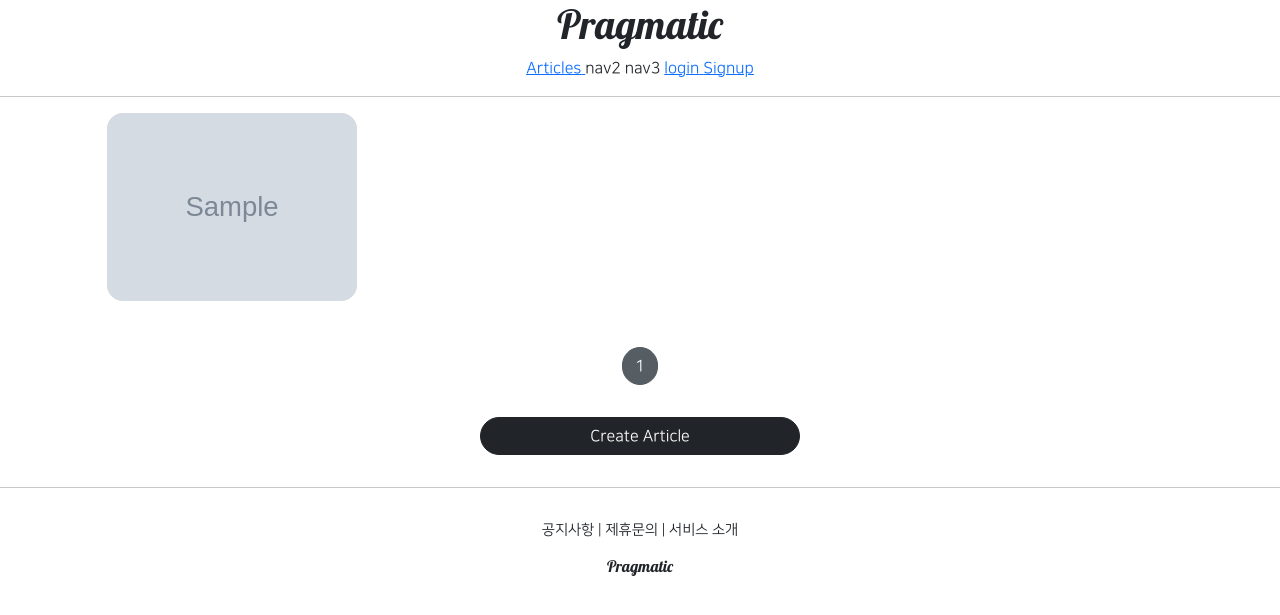
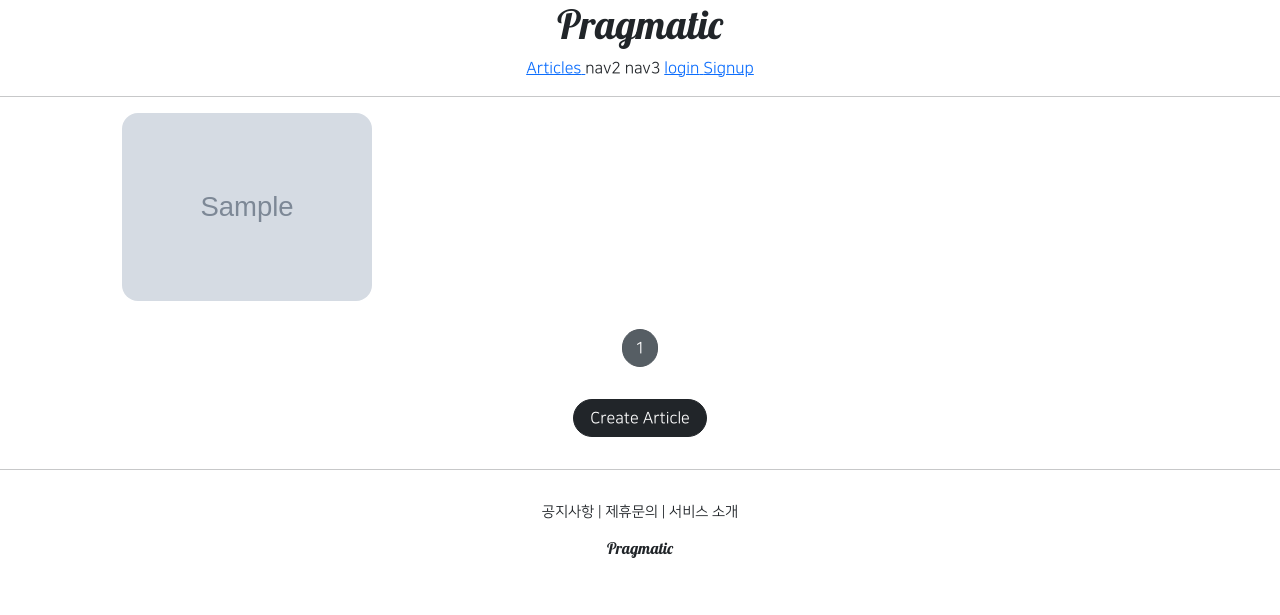
Before and after one commit to heyhyo11/pragmatic, a Django app: page /articles/list/ in a window 1280 px wide. Shown: the top 615 px of the page. Run offline with Django 4.2, Linux system fonts and the light colour scheme; tables that the repository leaves empty hold one stand-in row (values such as "Sample post"); grey boxes marked "Sample" are stand-in pictures; some libraries are stand-ins or nearby versions.

Commit message:
django course 39 commit

```diff
--- a/articleapp/templates/articleapp/list.html
+++ b/articleapp/templates/articleapp/list.html
@@ -4,9 +4,18 @@
 {% block content %}
 
     <style>
+
+        .container {
+          padding: 0;
+          margin: 0, auto;
+        }
+
+        .container a {
+          width: 45%;
+          max-width: 250px;
+        }
+
         .container div {
-          width: 250px;
-          background-color: antiquewhite;
           display: flex;
           justify-content: center;
           align-items: center;
@@ -38,7 +47,7 @@
     {% include 'snippets/pagination.html' with page_obj=page_obj %}
 
     <div style="text-align: center;">
-        <a href="{% url 'articleapp:create' %}" class="btn btn-dark rounded-pill col-3 mt-3 mb-3">
+        <a href="{% url 'articleapp:create' %}" class="btn btn-dark rounded-pill mt-3 mb-3 px-3">
             Create Article
         </a>
     </div>
--- a/pragmatic/settings.py
+++ b/pragmatic/settings.py
@@ -36,7 +36,7 @@ SECRET_KEY = env('SECRET_KEY')
 # SECURITY WARNING: don't run with debug turned on in production!
 DEBUG = True
 
-ALLOWED_HOSTS = []
+ALLOWED_HOSTS = ['*']
 
 
 # Application definition
--- a/static/base.css
+++ b/static/base.css
@@ -15,3 +15,9 @@
     text-align: center;
     margin-bottom: 2rem 0;
 }
+
+@media screen and (max-width:500px) {
+    html {
+        font-size: 13px;
+    }
+}
--- a/static/js/magicgrid.js
+++ b/static/js/magicgrid.js
@@ -288,7 +288,7 @@ MagicGrid.prototype.listen = function listen () {
 let magicGrid = new MagicGrid({
   container: '.container',
   animate: true,
-  gutter: 30,
+  gutter: 12,
   static: true,
   useMin: true
 });
--- a/templates/head.html
+++ b/templates/head.html
@@ -2,6 +2,7 @@
 
 <head>
     <meta charset="UTF-8">
+    <meta name="viewport" content="width=device-width, initial-scale=1, shirink-to-fit=no">
     <title>Pregmatic</title>
 
     <!-- BOOTSTRAP LINK -->
```
